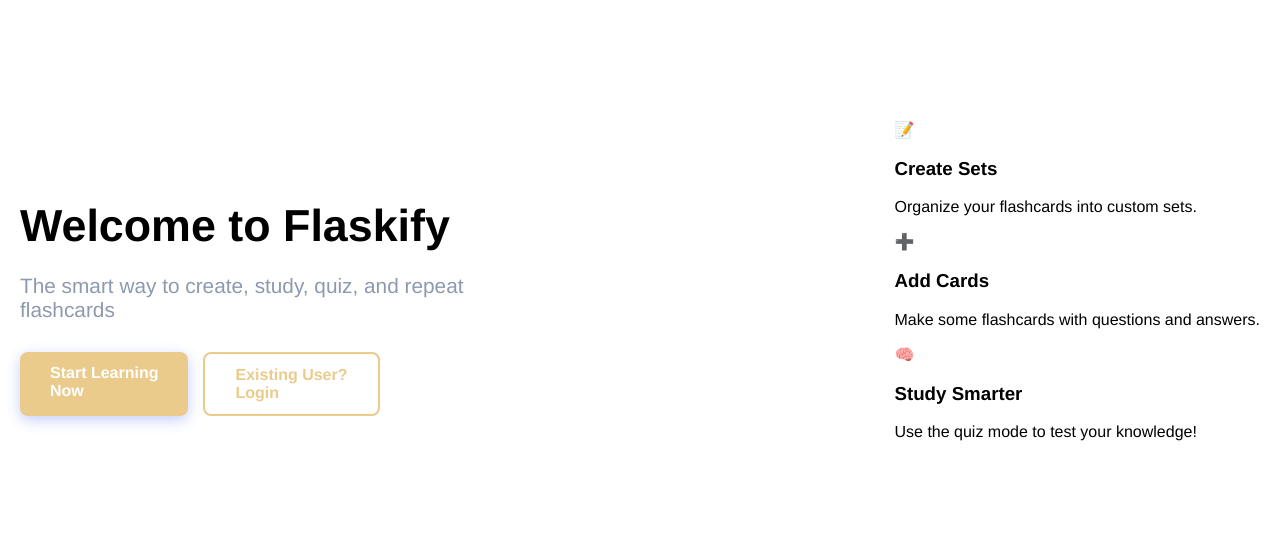
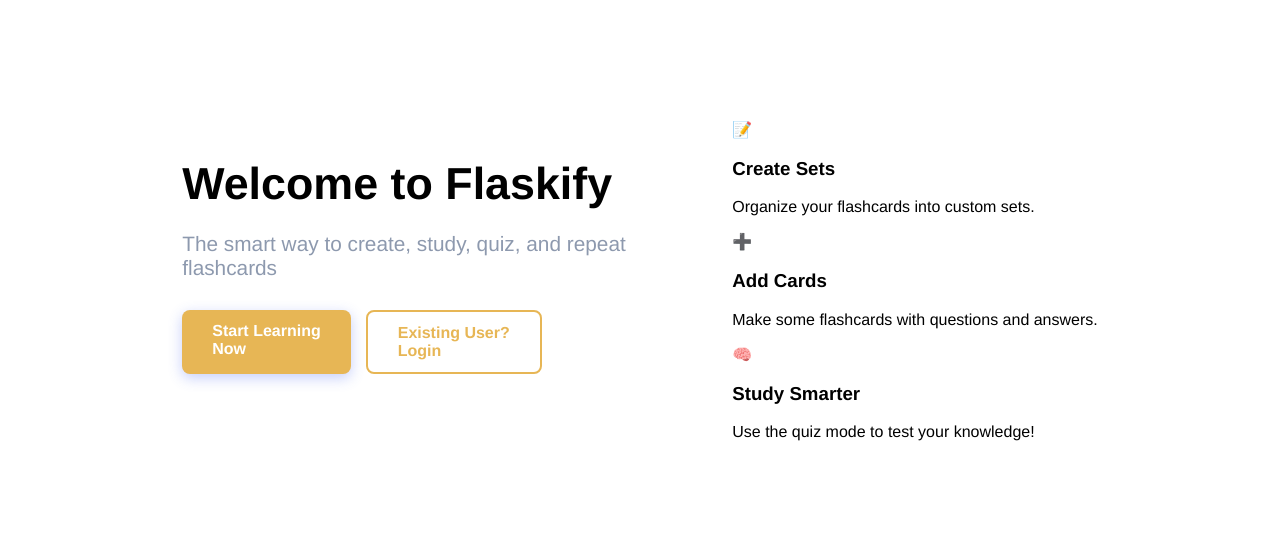
Before and after one commit to Xestycheeze/FlashcardFlask, a Flask app: page /home in a window 1280 px wide. Shown: the part 90-626 px from the top of the page. Run offline with Flask 3, Linux system fonts and the light colour scheme.

Commit message:
Centered homepage contents and increased visibility of home page buttons

```diff
--- a/static/css/style.css
+++ b/static/css/style.css
@@ -273,13 +273,11 @@ h1.middle {
 /* home page */
 .intro {
     display: flex;
-    align-items: center;
+    justify-content: center;
     gap: 50px;
     padding: 80px 0;
 }
-.intro-content {
-    flex: 1;
-}
+
 .intro h1 {
     font-size: 2.8rem;
     line-height: 1.2;
@@ -308,14 +306,14 @@ h1.middle {
     display: inline-block;
 }
 .btn.one {
-    background-color: #EBCB8B;
+    background-color: #e7b655;
     color: white;
     box-shadow: 0 4px 14px rgba(67, 97, 238, 0.3);
 }
 
 .btn.two {
-    border: 2px solid #EBCB8B;
-    color: #EBCB8B;
+    border: 2px solid #e7b655;
+    color: #e7b655;
 }
 
 .btn.three {
```
